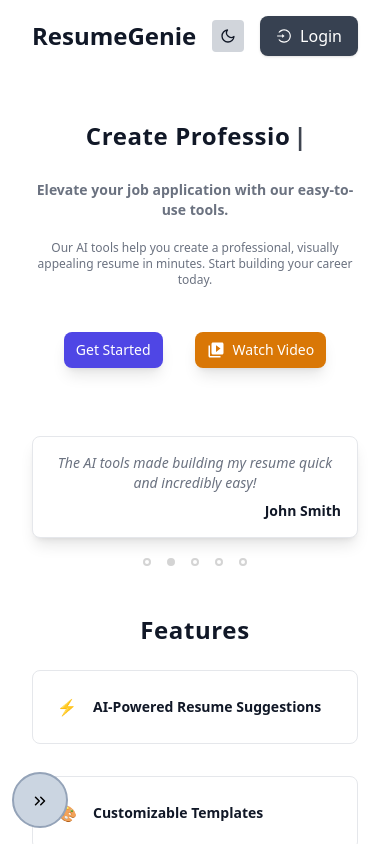
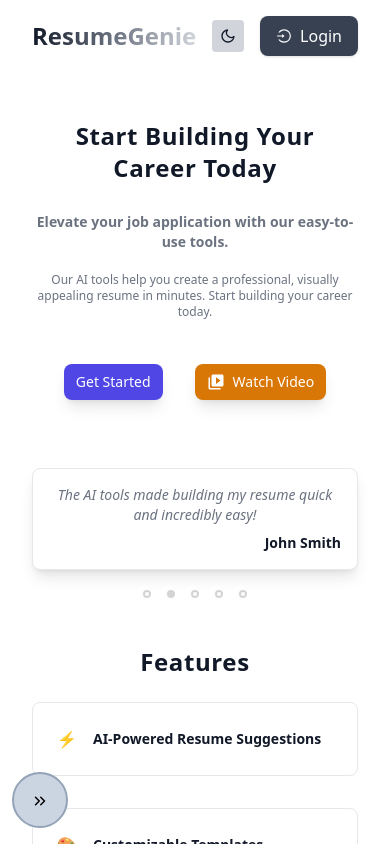
Before and after one commit to abdelrahman-mohamed-010/Ai-Resume-Builder, a React (Vite) app in the folder frontend/: page / in a window 390 px wide. Shown: the top 844 px of the page. Built offline with nearby package versions, Linux system fonts and the light colour scheme.

Commit message:
update: Home Page Colors in phone screens

```diff
--- a/frontend/src/pages/Home/Faq.tsx
+++ b/frontend/src/pages/Home/Faq.tsx
@@ -46,7 +46,7 @@ const Faq: React.FC = () => {
           >
             <div>
               <motion.h3
-                className="font-medium w-fit max-sm:text-sm text-primary-text dark:text-secondary-text"
+                className="font-medium w-fit max-sm:text-sm dark:max-sm:text-slate-300 text-primary-text dark:text-secondary-text"
                 layout
               >
                 {faq.question}
--- a/frontend/src/pages/Home/Features.tsx
+++ b/frontend/src/pages/Home/Features.tsx
@@ -26,7 +26,7 @@ const Features = () => {
             <div className="lg:text-4xl md:text-2xl text-primary mr-4">
               {feature.icon}
             </div>
-            <h3 className="text-lg font-semibold max-sm:text-sm text-primary-text dark:text-secondary-text ">
+            <h3 className="text-lg font-semibold max-sm:text-sm text-primary-text dark:text-secondary-text dark:max-sm:text-slate-300 ">
               {feature.title}
             </h3>
           </div>
@@ -34,6 +34,6 @@ const Features = () => {
       </div>
     </motion.section>
   );
-}
+};
 
-export default Features
+export default Features;
--- a/frontend/src/pages/Home/Header.tsx
+++ b/frontend/src/pages/Home/Header.tsx
@@ -18,7 +18,9 @@ const Header = () => {
   return (
     <header className="pt-4 flex justify-between items-center">
       <h1 className="text-2xl font-bold hidden sm:block">AI Resume Builder</h1>
-      <h1 className="text-2xl font-bold block sm:hidden">ResumeGenie</h1>
+      <h1 className="text-2xl font-bold block sm:hidden bg-gradient-to-r from-gray-900 dark:from-gray-100 via-gray-500 dark:via-gray-300 to-gray-300 dark:to-gray-500 text-transparent bg-clip-text ">
+        ResumeGenie
+      </h1>
 
       <div className="flex items-center space-x-4">
         {/* Dark Mode Toggle */}
--- a/frontend/src/pages/Home/HeroSection.tsx
+++ b/frontend/src/pages/Home/HeroSection.tsx
@@ -4,6 +4,7 @@ import { Typewriter } from "react-simple-typewriter";
 import Testmonials from "./Tistmonials";
 
 const HeroSection = () => {
+  const isSmallScreen = window.innerWidth < 768;
   return (
     <main className="relative flex flex-col items-center max-sm:justify-start max-sm:mt-16 justify-center text-center gap-8 max-sm:gap-5 min-h-screen max-sm:min-h-fit max-sm:mb-12 bg-light-background text-primary-text dark:bg-dark-background dark:text-light-background">
       <motion.h1
@@ -12,6 +13,7 @@ const HeroSection = () => {
         transition={{ duration: 0.8 }}
         className="mb-4 text-5xl max-sm:text-2xl max-sm:mb-2 font-extrabold tracking-wide"
       >
+        {!isSmallScreen ? (
           <Typewriter
             words={[
               "Transform Your Resume with AI",
@@ -25,13 +27,16 @@ const HeroSection = () => {
             deleteSpeed={50}
             delaySpeed={1000}
           />
+        ) : (
+          <p className=" w-full">Start Building Your Career Today</p>
+        )}
       </motion.h1>
 
       <motion.h2
         initial={{ opacity: 0, y: -40 }}
         animate={{ opacity: 1, y: 0 }}
         transition={{ duration: 0.8, delay: 0.2 }}
-        className="mb-2 text-xl max-sm:text-sm max-sm:mb-0 font-semibold text-secondary-text dark:text-light-background"
+        className="mb-2 text-xl max-sm:text-sm dark:max-sm:text-slate-300 max-sm:mb-0 font-semibold text-secondary-text dark:text-light-background"
       >
         Elevate your job application with our easy-to-use tools.
       </motion.h2>
@@ -40,7 +45,7 @@ const HeroSection = () => {
         initial={{ opacity: 0, y: -40 }}
         animate={{ opacity: 1, y: 0 }}
         transition={{ duration: 0.8, delay: 0.4 }}
-        className="mb-6 text-lg max-w-2xl max-sm:text-xs text-secondary-text dark:text-light-background z-10"
+        className="mb-6 text-lg max-w-2xl max-sm:text-xs dark:max-sm:text-slate-300 text-secondary-text dark:text-light-background z-10"
       >
         Our AI tools help you create a professional, visually appealing resume
         in minutes. Start building your career today.
--- a/frontend/tailwind.config.js
+++ b/frontend/tailwind.config.js
@@ -1,9 +1,9 @@
 /** @type {import('tailwindcss').Config} */
 export default {
-  darkMode: "class", // Enable dark mode
+  darkMode: "class",
   content: [
-    "./index.html", // Include the index.html file
-    "./src/**/*.{js,ts,jsx,tsx}", // Scan all files in the src folder
+    "./index.html",
+    "./src/**/*.{js,ts,jsx,tsx}",
   ],
   theme: {
     extend: {
@@ -19,8 +19,8 @@ export default {
         error: "#B91C1C", // Red (for error messages)
       },
       screens: {
-        "3xl": "1920px", // example for extra large screens
-        "4xl": "2560px", // example for even larger screens if needed
+        "3xl": "1920px",
+        "4xl": "2560px",
       },
     },
   },
```
Lines whose indentation alone changed are shown as unchanged.
